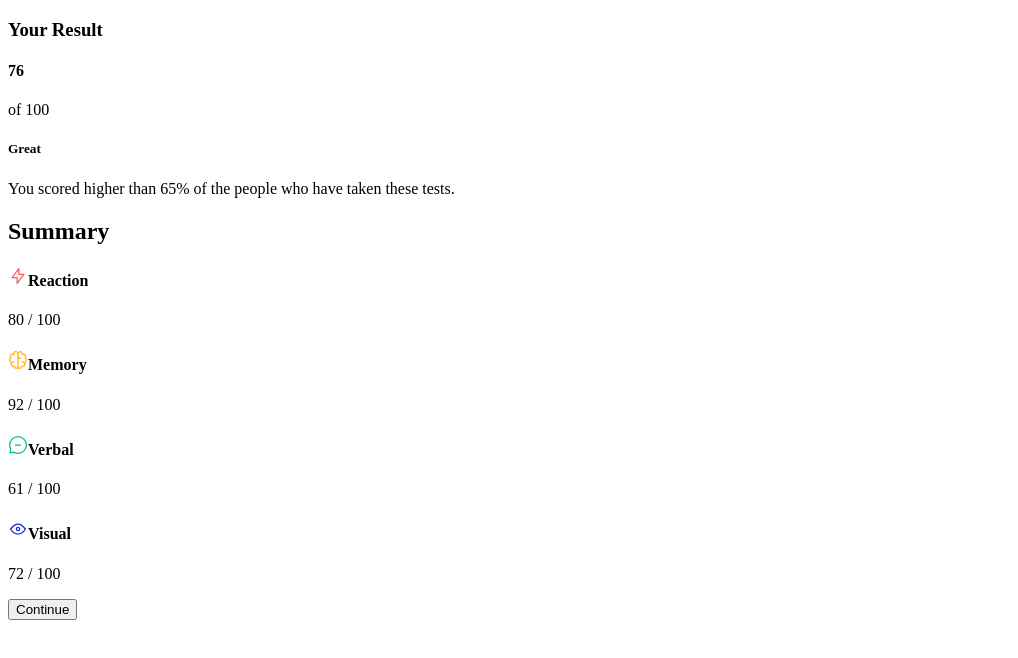
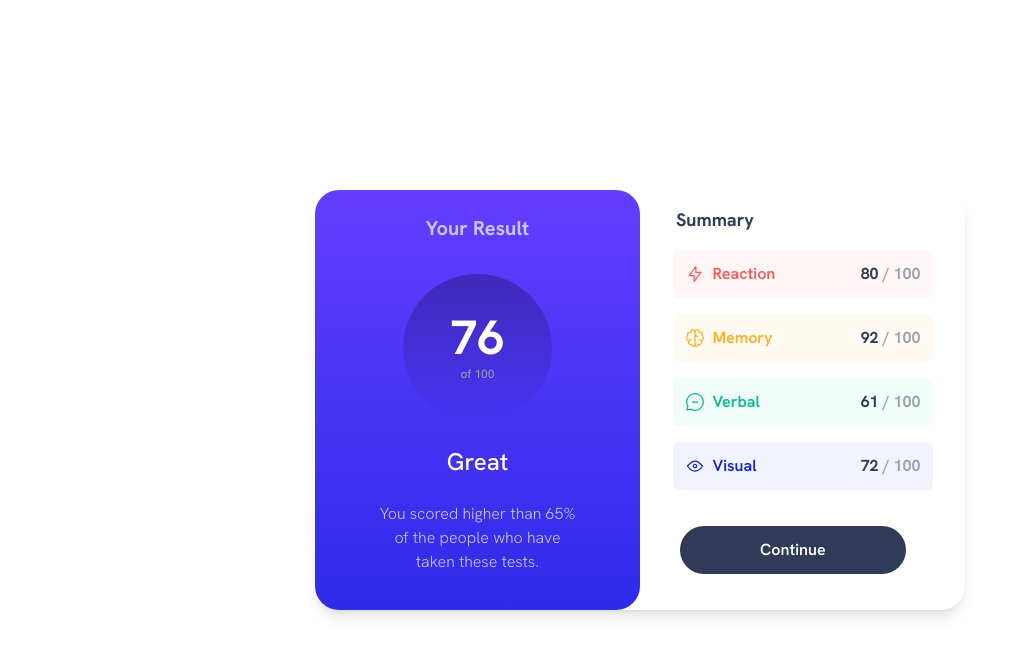
Before and after one commit to EJCP3/Results-summary-component, a plain HTML site: page index.html in a window 1280 px wide. Shown: the whole page, without its empty margins (0-1018 px from the left). Drawn offline with Linux system fonts and the light colour scheme; the site is published under a folder, as on GitHub Pages, so addresses that start at the root find nothing.

Commit message:
Update index.html

```diff
--- a/index.html
+++ b/index.html
@@ -8,7 +8,7 @@
     <link href="https://fonts.googleapis.com/css2?family=Hanken+Grotesk:ital,wght@0,100..900;1,100..900&display=swap" rel="stylesheet">
     <title>Results summary component</title>
 
-  <link rel="stylesheet" crossorigin href="/assets/index-ORvRObwz.css">
+  <link rel="stylesheet" crossorigin href="assets/index-ORvRObwz.css">
 
   <body class="font-principal bg-white h-full" >
 
```
